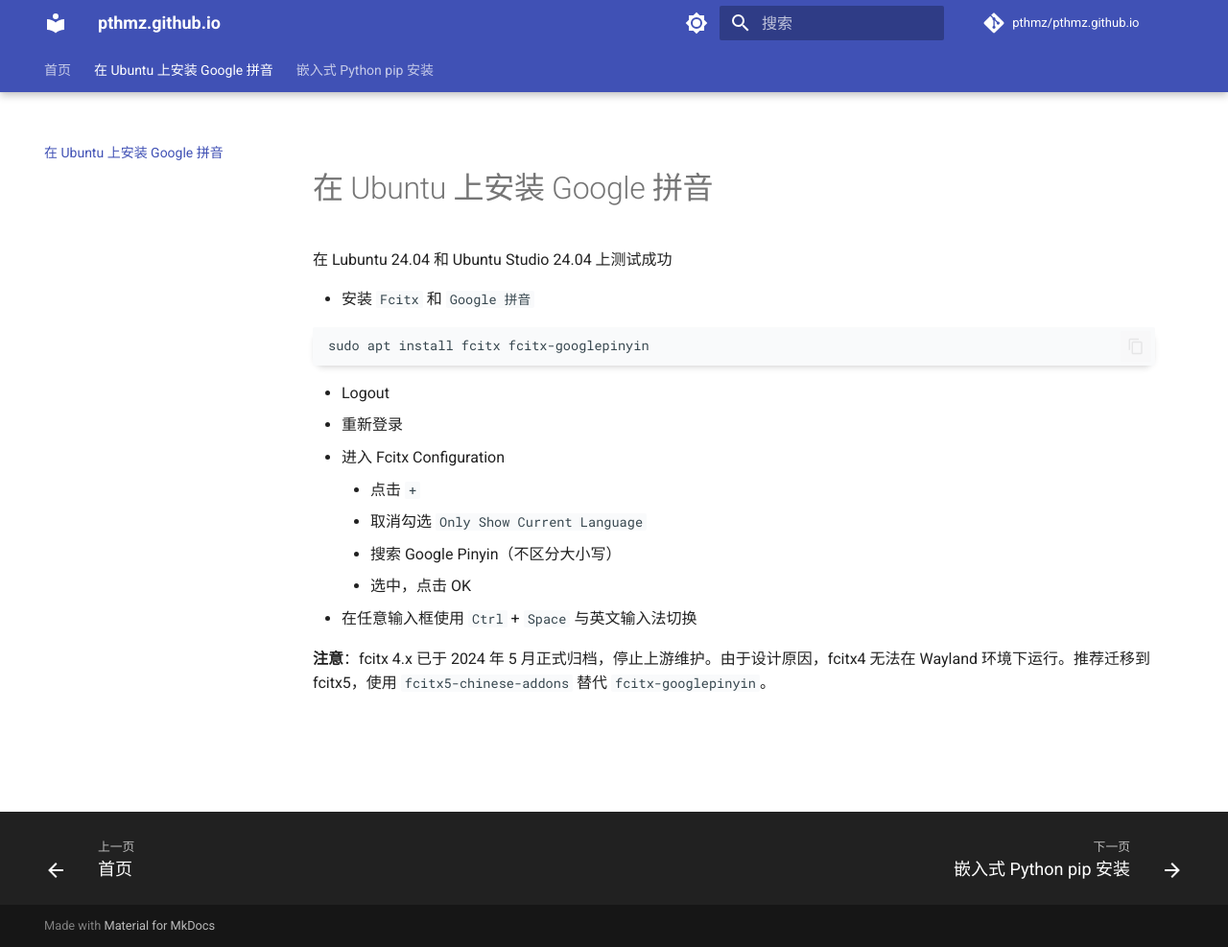
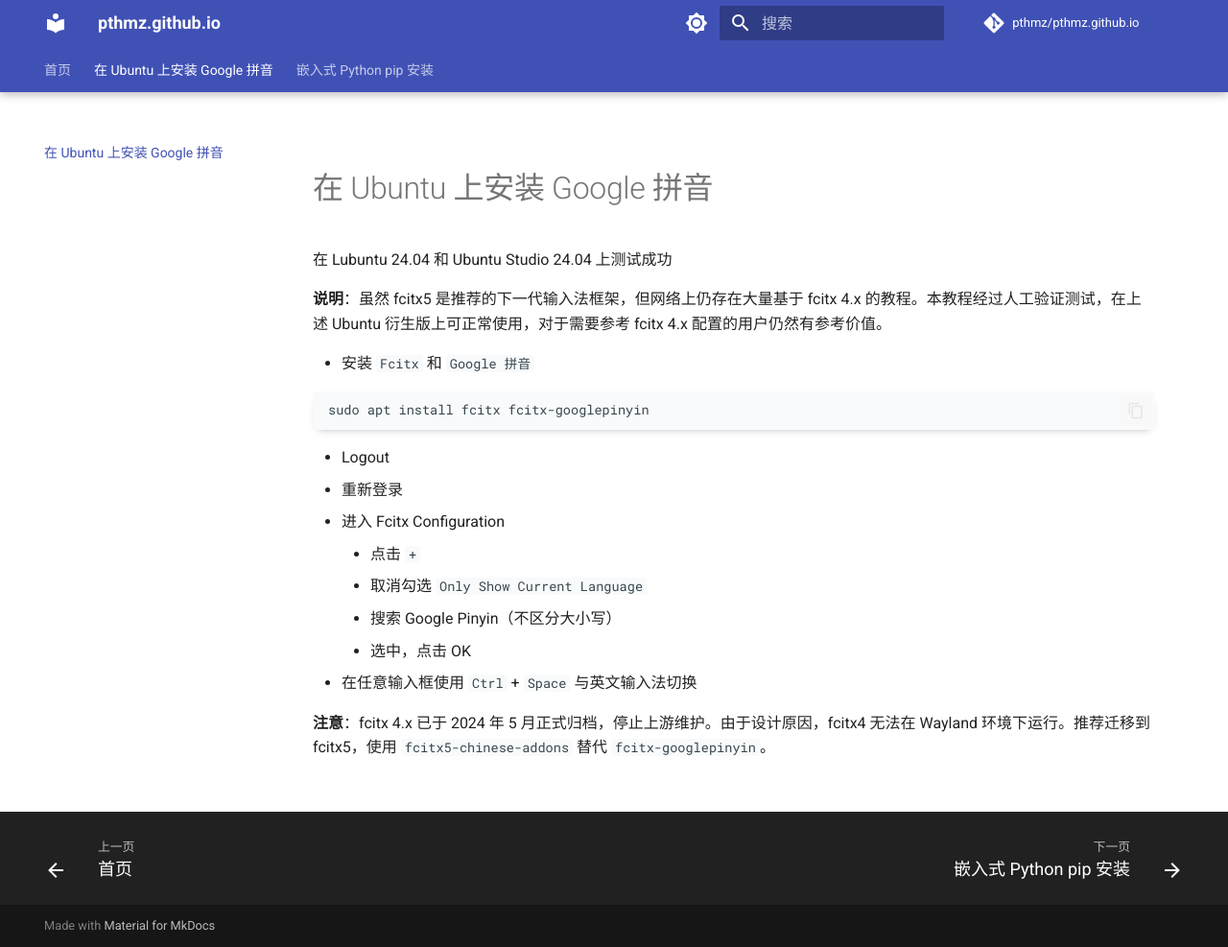
Before and after one commit to pthmz/pthmz.github.io, an MkDocs documentation site: the page built from docs/blog/2024-06-11-install-google-pinyin-on-ubuntu.md, in a window 1280 px wide and 987 px high. Shown: the whole window at 96% size. Built offline with MkDocs 1.6.1 and Material for MkDocs 9.7.7, drawn with Linux system fonts in a browser that asks for light colours; comment, search, counter and statistics services are not loaded.

Commit message:
Add note about the tutorial's value

```diff
--- a/docs/blog/2024-06-11-install-google-pinyin-on-ubuntu.md
+++ b/docs/blog/2024-06-11-install-google-pinyin-on-ubuntu.md
@@ -5,6 +5,8 @@
 # 在 Ubuntu 上安装 Google 拼音
 
 在 Lubuntu 24.04 和 Ubuntu Studio 24.04 上测试成功
+
+**说明**：虽然 fcitx5 是推荐的下一代输入法框架，但网络上仍存在大量基于 fcitx 4.x 的教程。本教程经过人工验证测试，在上述 Ubuntu 衍生版上可正常使用，对于需要参考 fcitx 4.x 配置的用户仍然有参考价值。
 
 - 安装 `Fcitx` 和 `Google 拼音`
 
```
